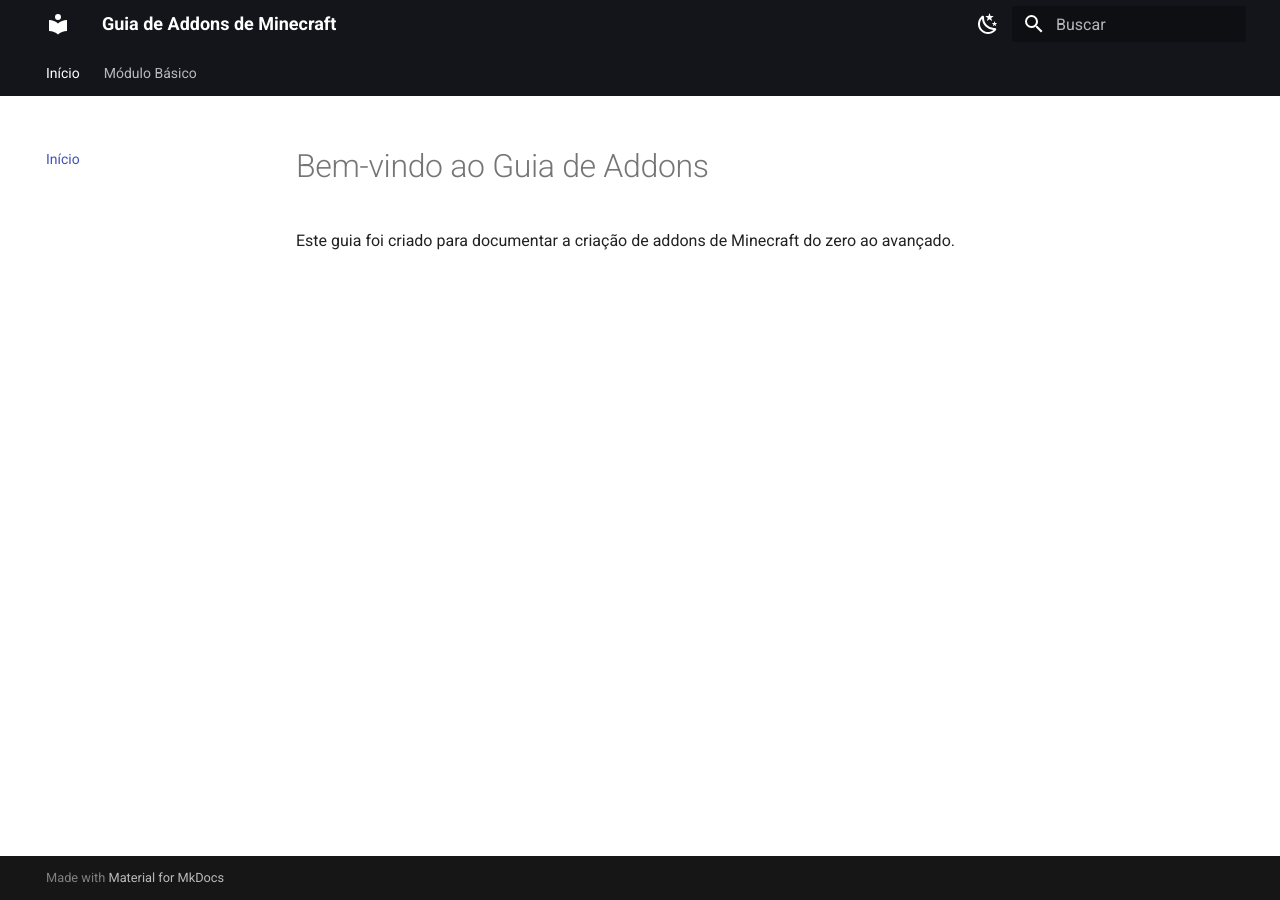
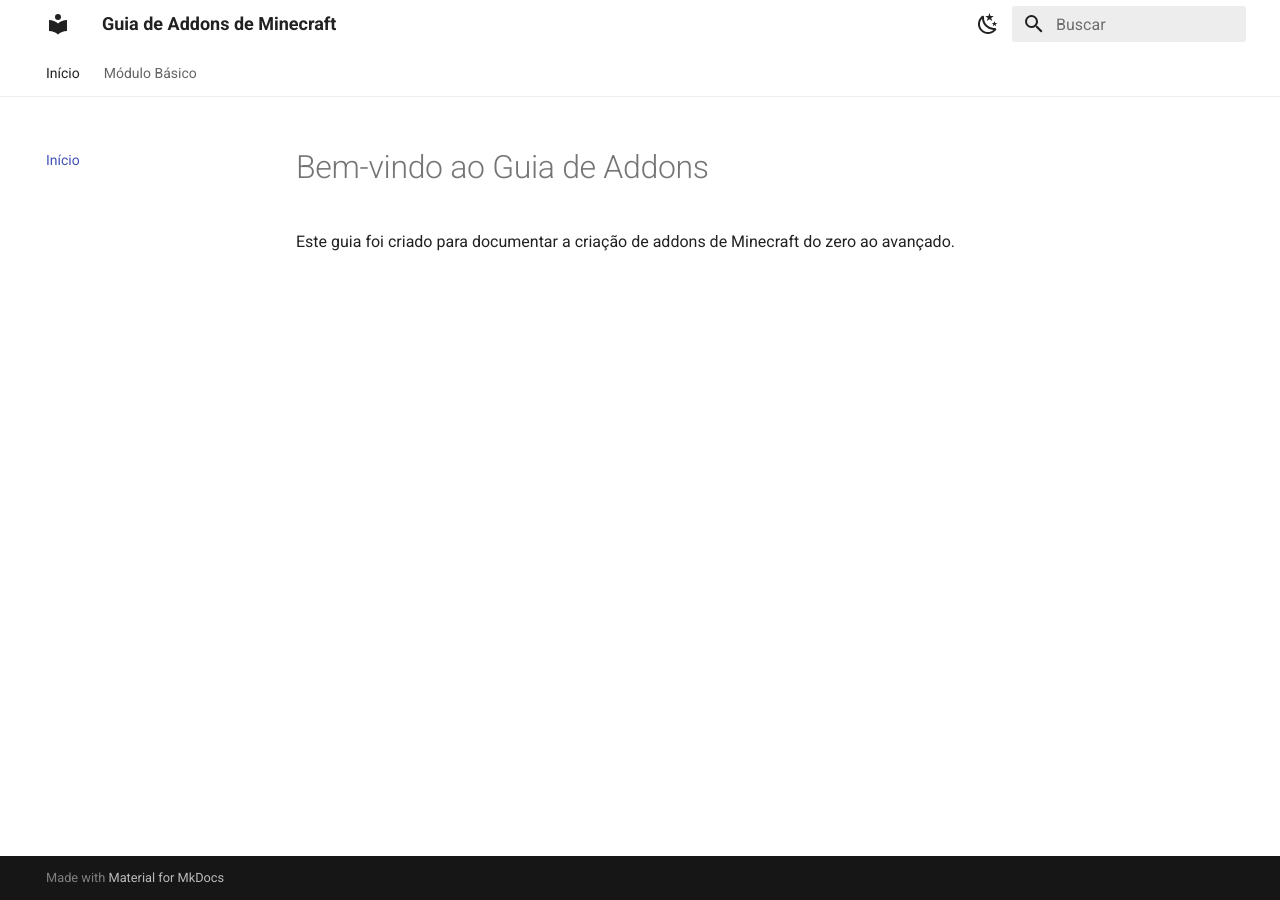
Before and after one commit to natjllx/minecraft-addons-guide, an MkDocs documentation site: the page built from docs/index.md, in a window 1280 px wide. Built offline with MkDocs 1.6.1 and Material for MkDocs 9.7.7, drawn with Linux system fonts in a browser that asks for light colours.

Commit message:
mkdocs.yml

```diff
--- a/mkdocs.yml
+++ b/mkdocs.yml
@@ -6,17 +6,17 @@ theme:
   name: material
   language: pt-BR
   palette:
-    - media: "(prefers-color-scheme: black)"
+    - media: "(prefers-color-scheme: light)"
       scheme: default
-      primary: black
-      accent: blue
+      primary: white
+      accent: indigo
       toggle:
         icon: material/weather-night
         name: Mudar para tema escuro
     - media: "(prefers-color-scheme: dark)"
       scheme: slate
-      primary: green
-      accent: light green
+      primary: deep purple
+      accent: cyan
       toggle:
         icon: material/weather-sunny
         name: Mudar para tema claro
```
